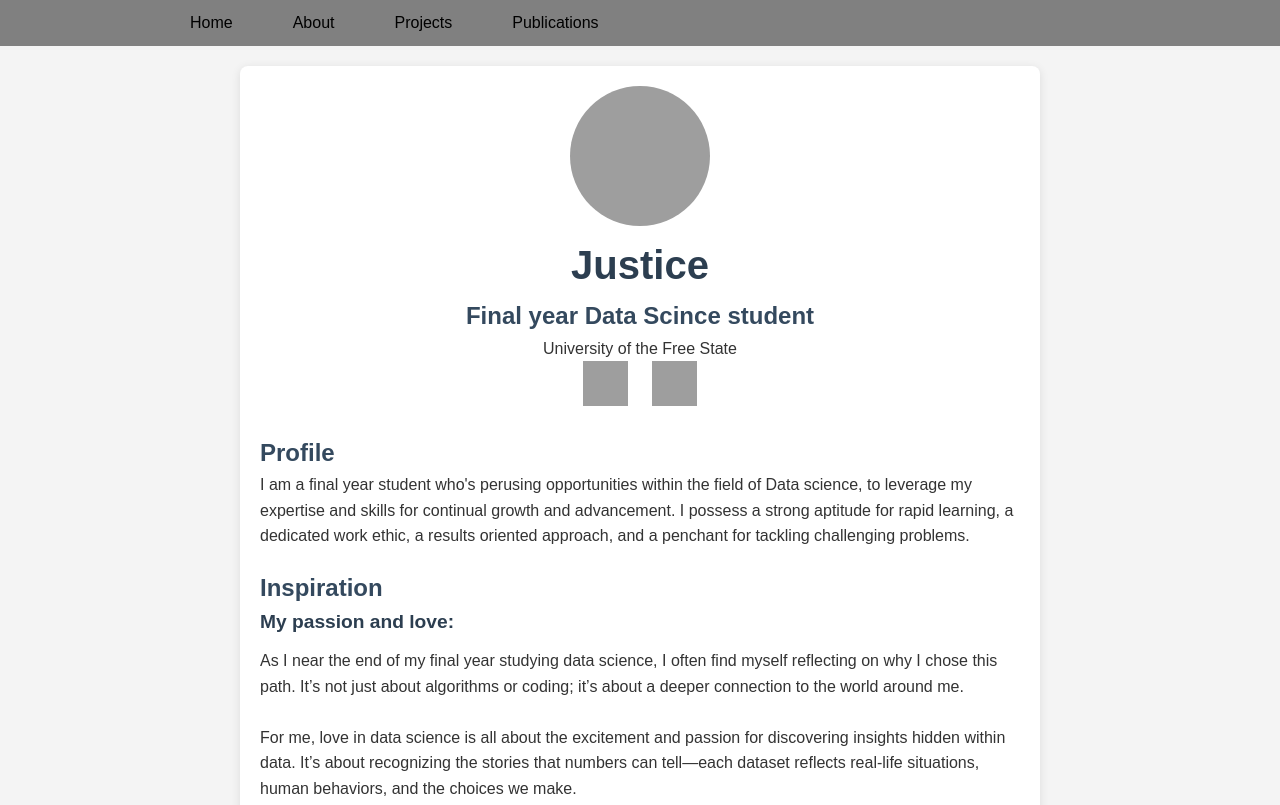
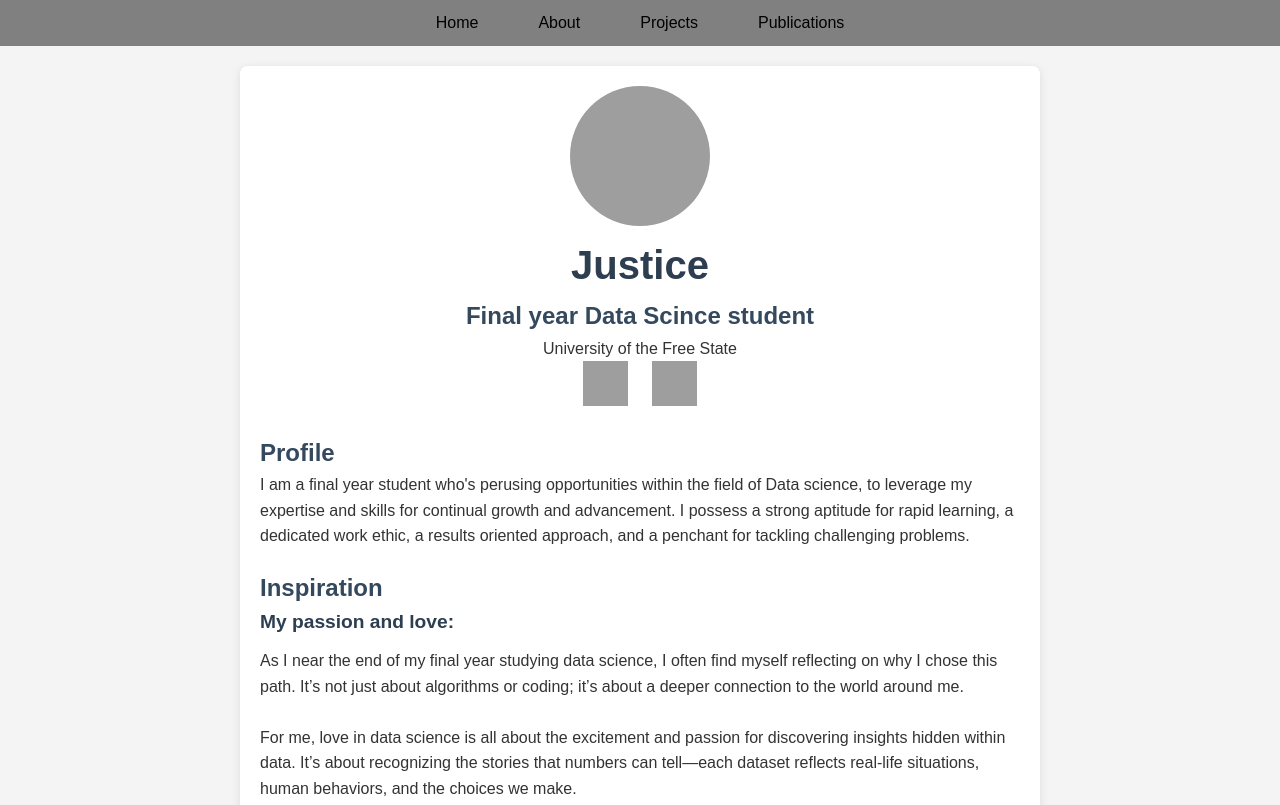
Before and after one commit to justic3044/portfolio-jj, a plain HTML site: page index.html in a window 1280 px wide. Shown: the top 805 px of the page. Drawn offline with Linux system fonts and the light colour scheme; grey boxes are pictures that could not be loaded.

Commit message:
style.css
fixed sticky nav

```diff
--- a/style.css
+++ b/style.css
@@ -19,6 +19,9 @@ ul {
     top: 0;
     background-color: grey;
     padding: 10px;
+    display: flex;
+    justify-content: center;
+    margin-left: auto;
 }
 .container {
     max-width: 800px;
```
